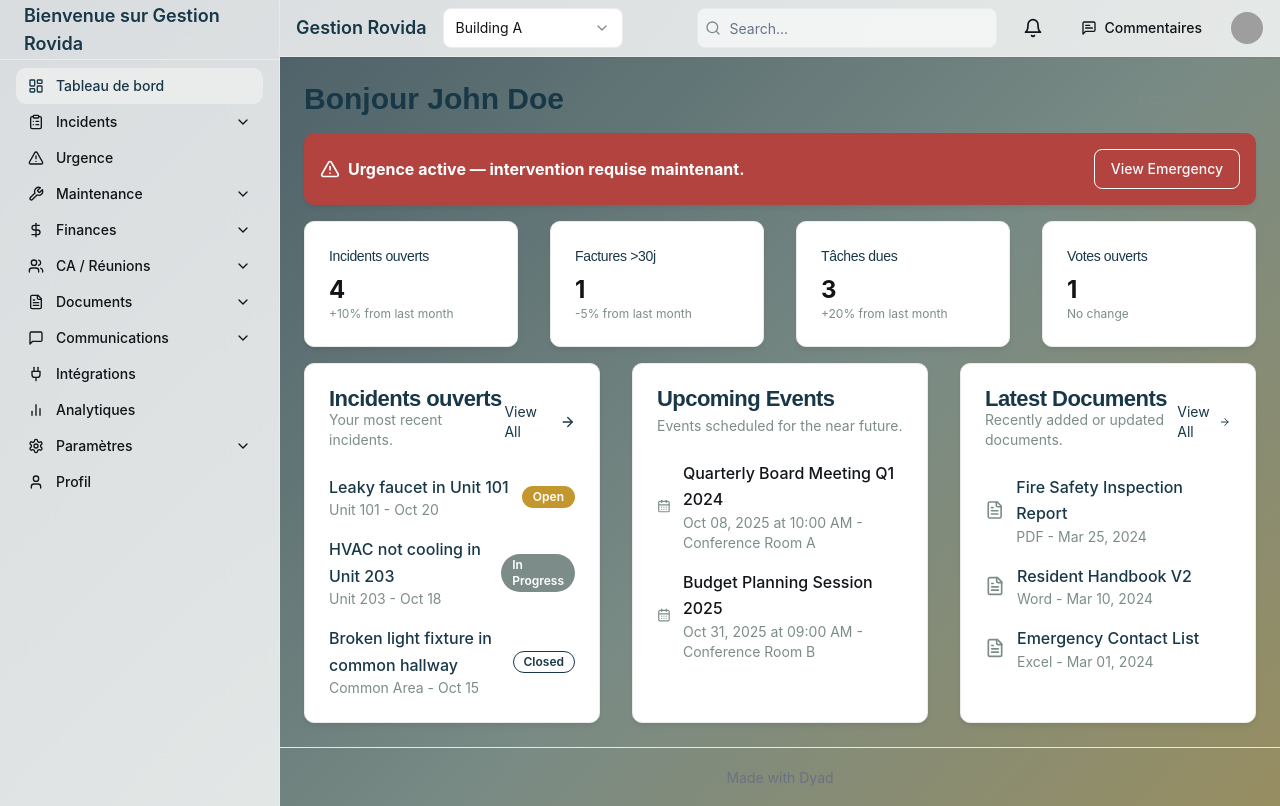
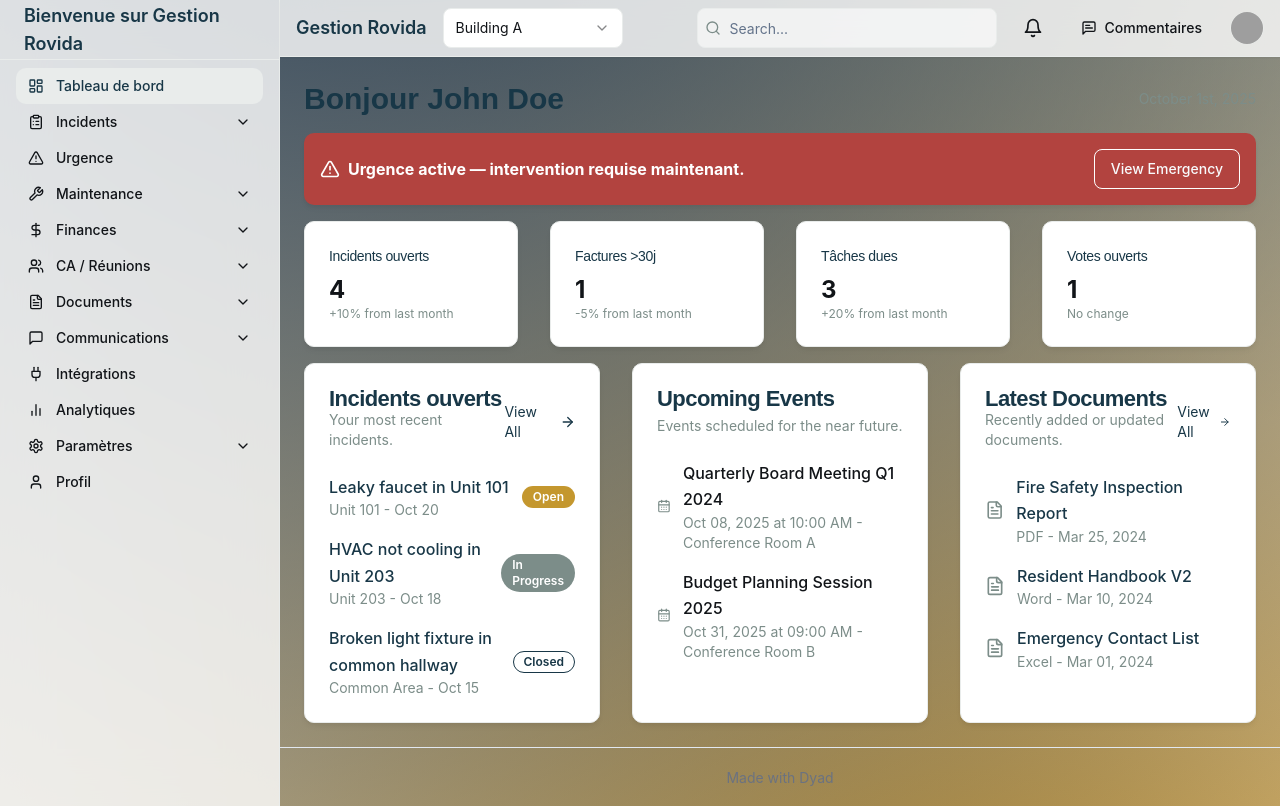
Before and after one commit to yah600/rovidaportalwhitelabel-frontend, a React (Vite) app: page /dashboard in a window 1280 px wide. Built offline with nearby package versions, Linux system fonts and the light colour scheme; grey boxes are pictures that could not be loaded.

Commit message:
[dyad] Implemented a dynamic background animation using multiple animated radial gradients - wrote 1 file(s)

```diff
--- a/src/globals.css
+++ b/src/globals.css
@@ -108,12 +108,26 @@
   }
 }
 
-@keyframes dynamic-gradient-animation {
+@keyframes blob-animation {
   0% {
-    background-position: 0% 0%;
+    background-position: 0% 0%, 100% 100%, 50% 50%;
+    background-size: 300% 300%, 250% 250%, 200% 200%;
+  }
+  25% {
+    background-position: 20% 80%, 80% 20%, 10% 90%;
+    background-size: 280% 280%, 270% 270%, 230% 230%;
+  }
+  50% {
+    background-position: 100% 0%, 0% 100%, 70% 30%;
+    background-size: 250% 250%, 320% 320%, 280% 280%;
+  }
+  75% {
+    background-position: 80% 20%, 20% 80%, 90% 10%;
+    background-size: 220% 220%, 290% 290%, 310% 310%;
   }
   100% {
-    background-position: 100% 100%;
+    background-position: 0% 0%, 100% 100%, 50% 50%;
+    background-size: 300% 300%, 250% 250%, 200% 200%;
   }
 }
 
@@ -126,17 +140,14 @@
     @apply text-foreground;
     font-family: 'Inter', sans-serif; /* Default body font */
     line-height: 1.65; /* Adjusted line height */
-    /* Updated gradient for more pop and dynamic movement */
-    background: linear-gradient(
-      135deg,
-      hsl(var(--rovida-navy)) 0%,
-      hsl(var(--rovida-slate-green-gray)) 25%,
-      hsl(var(--rovida-gold)) 50%,
-      hsl(var(--rovida-soft-gray)) 75%,
-      hsl(var(--rovida-navy)) 100%
-    );
-    background-size: 400% 400%; /* Significantly larger size for expansive movement */
-    animation: dynamic-gradient-animation 45s ease infinite alternate; /* Longer duration, diagonal movement, and alternates direction */
+    /* Dynamic background with multiple animated radial gradients */
+    background:
+      radial-gradient(circle at 20% 30%, hsl(var(--rovida-navy)) 0%, transparent 50%),
+      radial-gradient(circle at 80% 70%, hsl(var(--rovida-gold)) 0%, transparent 50%),
+      radial-gradient(circle at 50% 10%, hsl(var(--rovida-slate-green-gray)) 0%, transparent 50%);
+    background-size: 300% 300%, 250% 250%, 200% 200%; /* Initial sizes for each gradient */
+    background-repeat: no-repeat;
+    animation: blob-animation 40s ease infinite alternate; /* Apply the animation */
   }
 
   h1, h2, h3, h4, h5, h6 {
```
